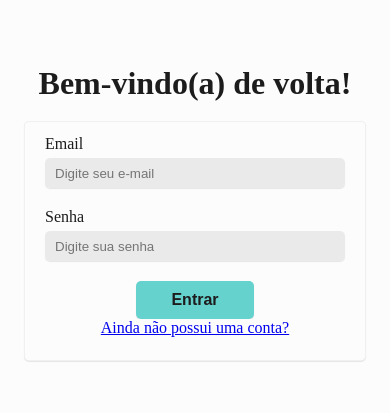
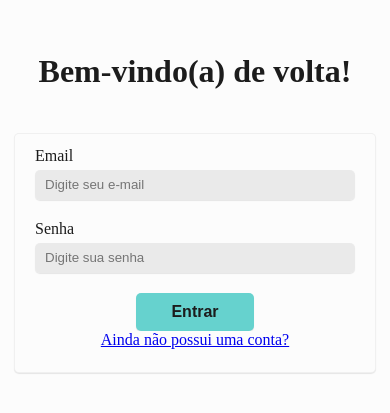
Before and after one commit to AlerranVictor/transacoes-financeirasFE, an Angular app: page /login in a window 390 px wide. Shown: the part 209-622 px from the top of the page. Built offline with nearby package versions, Linux system fonts and the light colour scheme.

Commit message:
edit: correção de responsividade (signup/login)

```diff
--- a/src/app/views/login/login.component.sass
+++ b/src/app/views/login/login.component.sass
@@ -3,6 +3,8 @@
 main
     height: 100vh
     justify-content: center
+h1
+    text-align: center
 form
     display: flex
     flex-direction: column
--- a/src/app/views/signup/signup.component.sass
+++ b/src/app/views/signup/signup.component.sass
@@ -3,6 +3,8 @@
 main
     height: 100vh
     justify-content: center
+h1
+    text-align: center
 form
     display: flex
     flex-direction: column
--- a/src/styles.sass
+++ b/src/styles.sass
@@ -45,12 +45,14 @@ main
     box-shadow: 0px 1px 1px rgba($label, 0.10)
 
 .menu-login
-    margin-top: 5%
+    margin-top: 5vh
     background-color: $menu
     border: 1px rgba(30, 30, 30, 0.05) solid
     box-shadow: 0px 1px 1px rgba($label, 0.10)
     border-radius: 5px
     padding: 13px 20px 23px 20px
+    max-width: 320px
+    width: calc( 98vw - 40px )
 
 .form-group
     display: flex
@@ -85,8 +87,7 @@ main
     border-radius: 5px
     background-color: $input-bg
     height: 30px
-    min-width: 290px
-    max-width: 100%
+    width: calc( 100% - 10px )
     margin-top: 5px
     padding-left: 10px
     box-shadow: 0px 1px 1px rgba($label, 0.10)
@@ -98,3 +99,7 @@ main
 
 .erro
     color: $despesa
+
+@media screen and (max-width: 366px)
+    .menu-login
+        padding: 13px 10px
```
